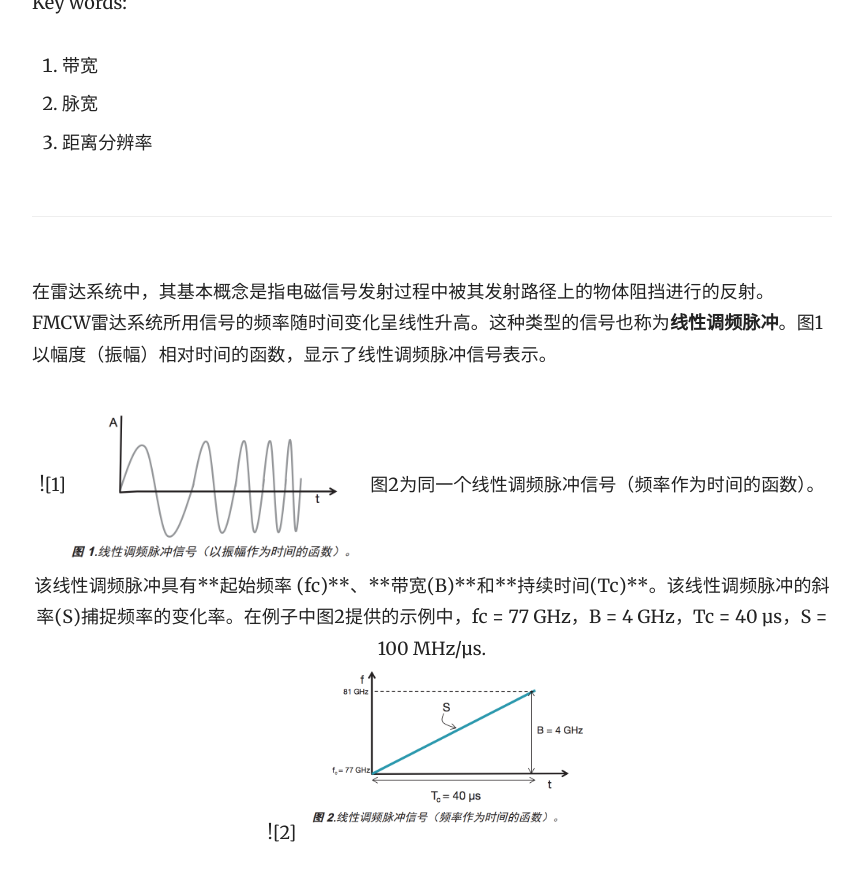
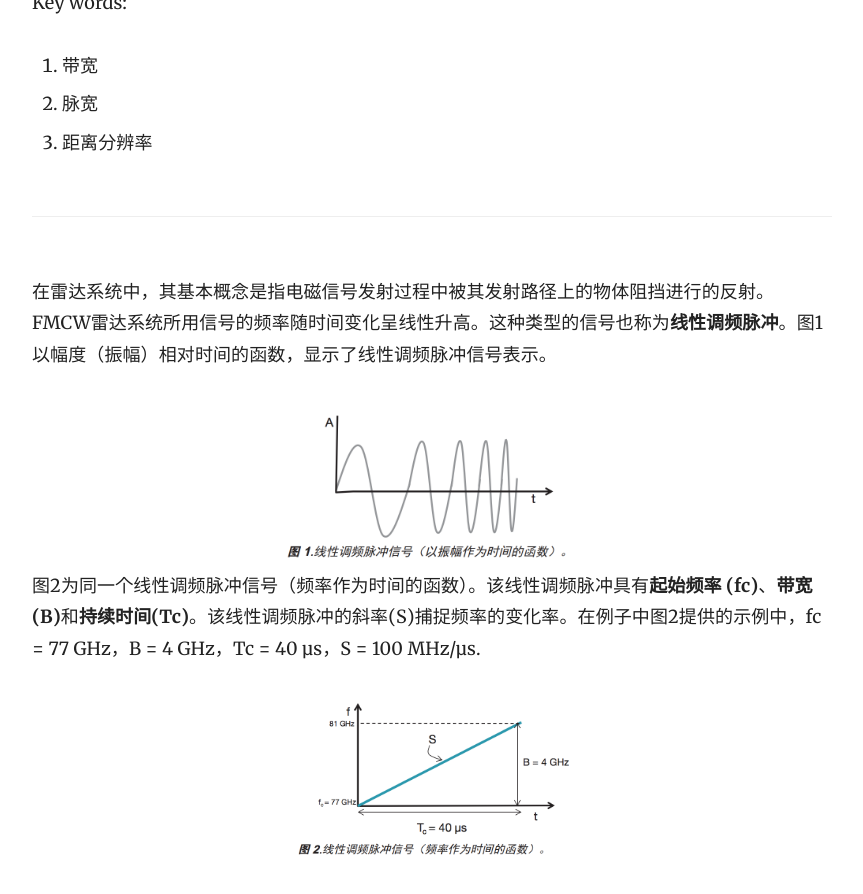
Before and after one commit to hcheng1005/hcheng1005.github.io, a Jekyll site: the page built from _docs/signal_process/01range.md, in a window 1280 px wide and 900 px high, scrolled down 732 px. Shown: the top 894 px of the window, without its empty margins (358-1221 px from the left). Built offline with Jekyll 4.4.1, drawn with Linux system fonts in a browser that asks for light colours; before the commit the page ends 1601 px from its top, so only the background shows below that.

Commit message:
Update 01range.md

```diff
--- a/_docs/signal_process/01range.md
+++ b/_docs/signal_process/01range.md
@@ -16,9 +16,11 @@ Key words:
 - - -
 
 在雷达系统中，其基本概念是指电磁信号发射过程中被其发射路径上的物体阻挡进行的反射。FMCW雷达系统所用信号的频率随时间变化呈线性升高。这种类型的信号也称为**线性调频脉冲**。图1以幅度（振幅）相对时间的函数，显示了线性调频脉冲信号表示。
-
-<div align=center>![1]<img src="{{site.url}}/images/range-01.png" width="300" height="200" div align=center />
+<div align=center>
+<img src="{{site.url}}/images/range-01.png" width="300" height="200" div align=center />
+</div>
 
 图2为同一个线性调频脉冲信号（频率作为时间的函数）。该线性调频脉冲具有**起始频率 (fc)**、**带宽(B)**和**持续时间(Tc)**。该线性调频脉冲的斜率(S)捕捉频率的变化率。在例子中图2提供的示例中，fc = 77 GHz，B = 4 GHz，Tc = 40 µs，S = 100 MHz/µs.
-
-<div align=center>![2]<img src="{{site.url}}/images/range-02.png" width="300" height="200" />
+<div align=center>
+<img src="{{site.url}}/images/range-02.png" width="300" height="200" />
+</div>
```
